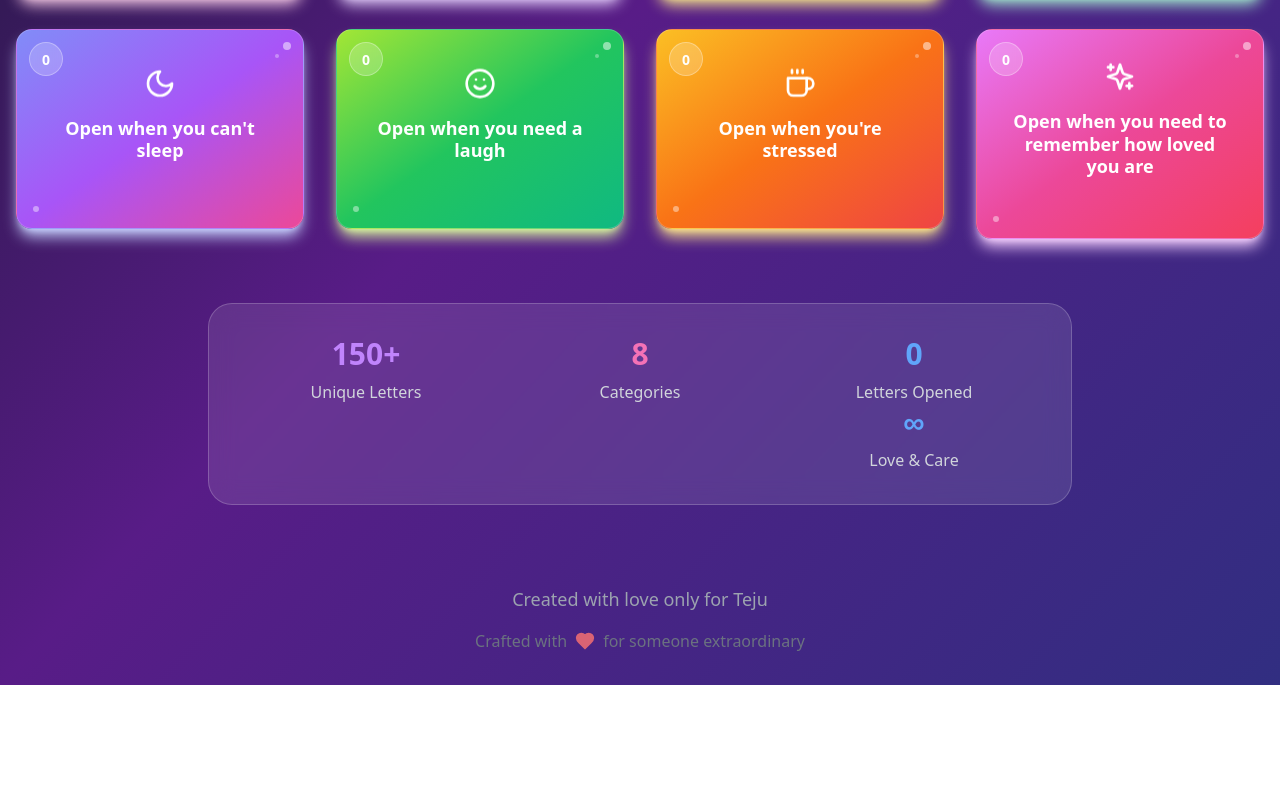
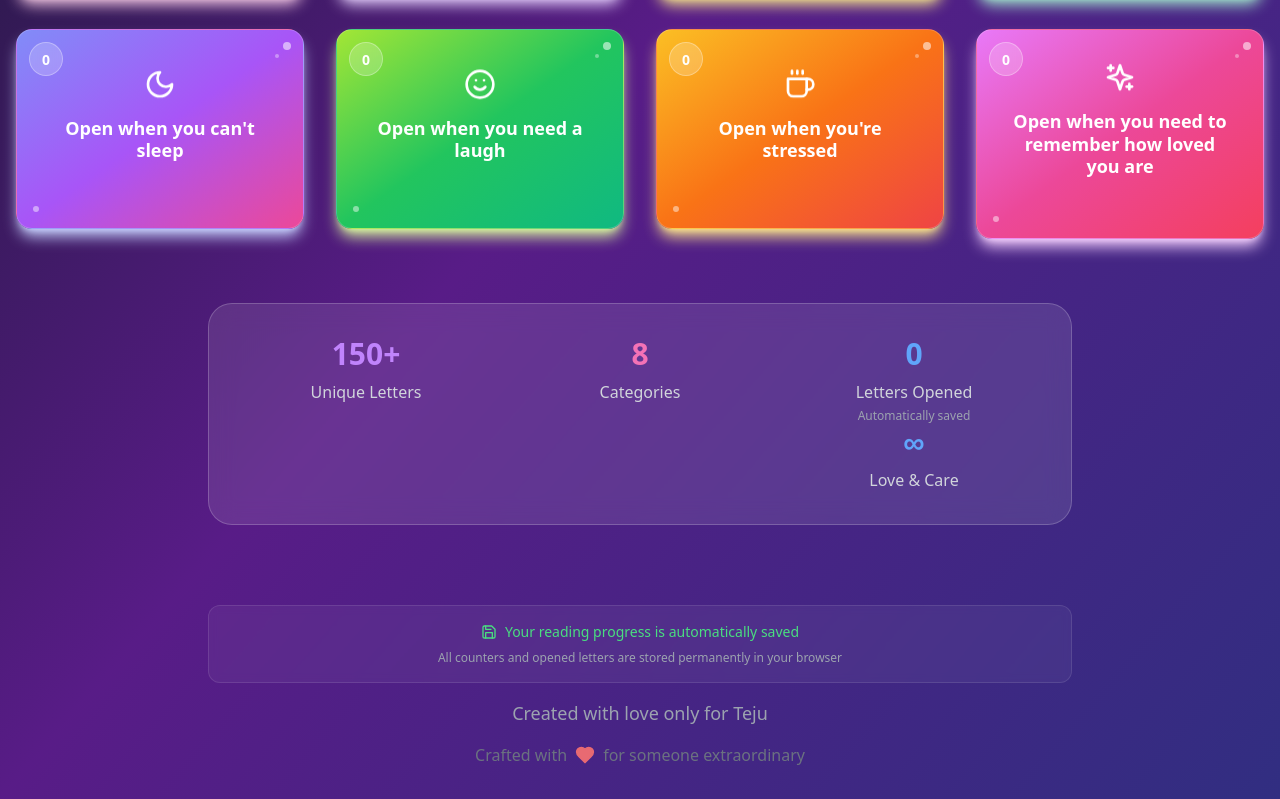
Before and after one commit to kartikbhuyar/hugs_from_internet, a React (Vite) app: page / in a window 1280 px wide. Shown: the part 669-1468 px from the top of the page. Before the commit the page ends 1354 px from the top, so only its background shows below. Built offline with nearby package versions, Linux system fonts and the light colour scheme.

Commit message:
Update App.tsx

```diff
--- a/src/App.tsx
+++ b/src/App.tsx
@@ -1,5 +1,5 @@
-import { useState, useEffect } from 'react';
-import { Heart } from 'lucide-react';
+import React, { useState, useEffect } from 'react';
+import { Heart, Save } from 'lucide-react';
 import { LetterCard } from './components/LetterCard';
 import { LetterModal } from './components/LetterModal';
 import { FloatingHearts } from './components/FloatingHearts';
@@ -13,29 +13,64 @@ function App() {
   const [openedCategories, setOpenedCategories] = useState<Set<string>>(new Set());
   const [categoryCounts, setCategoryCounts] = useState<Record<string, number>>({});
   const [isLoading, setIsLoading] = useState(false);
+  const [saveStatus, setSaveStatus] = useState<'saved' | 'saving' | null>(null);
 
+  // Load counts from localStorage on component mount
   useEffect(() => {
+    console.log('Loading saved letter counts...');
     const savedCounts = localStorage.getItem('letterCounts');
+    const savedOpenedCategories = localStorage.getItem('openedCategories');
+
     if (savedCounts) {
-      setCategoryCounts(JSON.parse(savedCounts));
+      const counts = JSON.parse(savedCounts);
+      setCategoryCounts(counts);
+      console.log('Loaded counts:', counts);
+    }
+
+    if (savedOpenedCategories) {
+      const opened = JSON.parse(savedOpenedCategories);
+      setOpenedCategories(new Set(opened));
+      console.log('Loaded opened categories:', opened);
     }
   }, []);
 
+  // Save data to localStorage whenever counts change
   useEffect(() => {
-    localStorage.setItem('letterCounts', JSON.stringify(categoryCounts));
-  }, [categoryCounts]);
+    if (Object.keys(categoryCounts).length > 0) {
+      setSaveStatus('saving');
 
+      // Save counts
+      localStorage.setItem('letterCounts', JSON.stringify(categoryCounts));
+
+      // Save opened categories
+      localStorage.setItem('openedCategories', JSON.stringify(Array.from(openedCategories)));
+
+      console.log('Saved to localStorage:', categoryCounts);
+
+      // Show save confirmation
+      setTimeout(() => {
+        setSaveStatus('saved');
+        setTimeout(() => setSaveStatus(null), 2000);
+      }, 300);
+    }
+  }, [categoryCounts, openedCategories]);
   const openLetter = async (category: LetterCategory) => {
     setIsLoading(true);
+
+    // Add a small delay for better UX
     await new Promise(resolve => setTimeout(resolve, 500));
+
     const content = getRandomLetter(category.id);
     setSelectedContent(content);
     setSelectedCategory(category);
     setOpenedCategories(prev => new Set(prev).add(category.id));
+
+    // Increment counter for this category
     setCategoryCounts(prev => ({
       ...prev,
       [category.id]: (prev[category.id] || 0) + 1
     }));
+
     setIsLoading(false);
   };
 
@@ -45,10 +80,13 @@ function App() {
   };
 
   return (
-    <div className="min-h-screen bg-gradient-to-br from-gray-900 via-purple-900 to-indigo-900 relative overflow-hidden">
+    <div className="min-h-screen bg-gradient-to-br from-gray-900 via-purple-900 via-blue-900 to-indigo-900 relative overflow-hidden">
+      {/* Floating hearts background */}
       <FloatingHearts />
 
+      {/* Main content */}
       <div className="relative z-10">
+        {/* Header */}
         <div className="max-w-6xl mx-auto text-center py-12 px-4">
           <div className="mb-6">
             <h1 className="text-5xl md:text-7xl font-bold bg-gradient-to-r from-pink-400 via-purple-400 to-blue-400 bg-clip-text text-transparent mb-4 animate-fade-in">
@@ -73,6 +111,7 @@ function App() {
           </div>
         </div>
 
+        {/* Letters Grid */}
         <div className="max-w-7xl mx-auto px-4 pb-16">
           <div className="grid grid-cols-1 md:grid-cols-2 lg:grid-cols-3 xl:grid-cols-4 gap-8">
             {letterCategories.map((category) => (
@@ -87,8 +126,21 @@ function App() {
           </div>
         </div>
 
+        {/* Stats */}
         <div className="max-w-4xl mx-auto px-4 pb-12">
-          <div className="bg-white/10 backdrop-blur-md rounded-3xl p-8 border border-white/20">
+          <div className="bg-white/10 backdrop-blur-md rounded-3xl p-8 border border-white/20 relative">
+            {/* Save status indicator */}
+            {saveStatus && (
+              <div className={`absolute top-4 right-4 flex items-center space-x-2 px-3 py-1 rounded-full text-sm font-medium transition-all duration-300 ${
+                saveStatus === 'saving'
+                  ? 'bg-yellow-500/20 text-yellow-300 border border-yellow-500/30'
+                  : 'bg-green-500/20 text-green-300 border border-green-500/30'
+              }`}>
+                <Save className={`w-4 h-4 ${saveStatus === 'saving' ? 'animate-pulse' : ''}`} />
+                <span>{saveStatus === 'saving' ? 'Saving...' : 'Saved!'}</span>
+              </div>
+            )}
+
             <div className="grid grid-cols-1 md:grid-cols-3 gap-6 text-center">
               <div>
                 <div className="text-3xl font-bold text-purple-400 mb-2">150+</div>
@@ -103,6 +155,7 @@ function App() {
                   {Object.values(categoryCounts).reduce((sum, count) => sum + count, 0)}
                 </div>
                 <div className="text-gray-300 font-medium">Letters Opened</div>
+                <div className="text-xs text-gray-400 mt-1">Automatically saved</div>
                 <div className="text-3xl font-bold text-blue-400 mb-2">∞</div>
                 <div className="text-gray-300 font-medium">Love & Care</div>
               </div>
@@ -110,7 +163,16 @@ function App() {
           </div>
         </div>
 
+        {/* Footer */}
         <div className="max-w-4xl mx-auto text-center py-8 px-4">
+          <div className="mb-4 text-sm text-gray-400 bg-white/5 backdrop-blur-sm rounded-xl p-4 border border-white/10">
+            <div className="flex items-center justify-center space-x-2 mb-2">
+              <Save className="w-4 h-4 text-green-400" />
+              <span className="font-medium text-green-400">Your reading progress is automatically saved</span>
+            </div>
+            <p className="text-xs">All counters and opened letters are stored permanently in your browser</p>
+          </div>
+
           <p className="text-gray-400 text-lg mb-4">
             Created with love only for Teju
           </p>
@@ -122,8 +184,14 @@ function App() {
         </div>
       </div>
 
-      <LetterModal category={selectedCategory} content={selectedContent} onClose={closeLetter} />
+      {/* Modal */}
+      <LetterModal
+        category={selectedCategory}
+        content={selectedContent}
+        onClose={closeLetter}
+      />
 
+      {/* Loading overlay */}
       {isLoading && (
         <div className="fixed inset-0 bg-black/50 backdrop-blur-sm flex items-center justify-center z-50">
           <div className="bg-gray-800 rounded-2xl p-8 shadow-2xl border border-gray-700">
```
